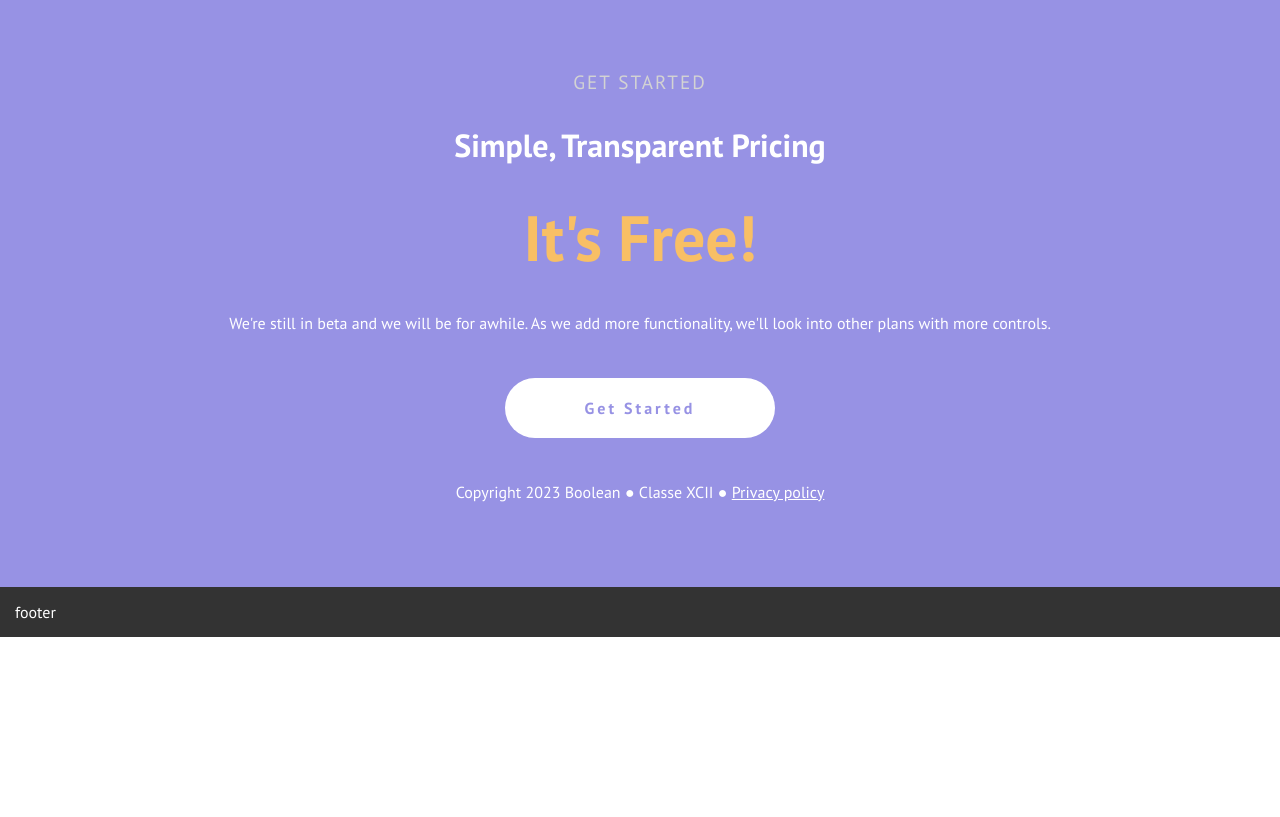
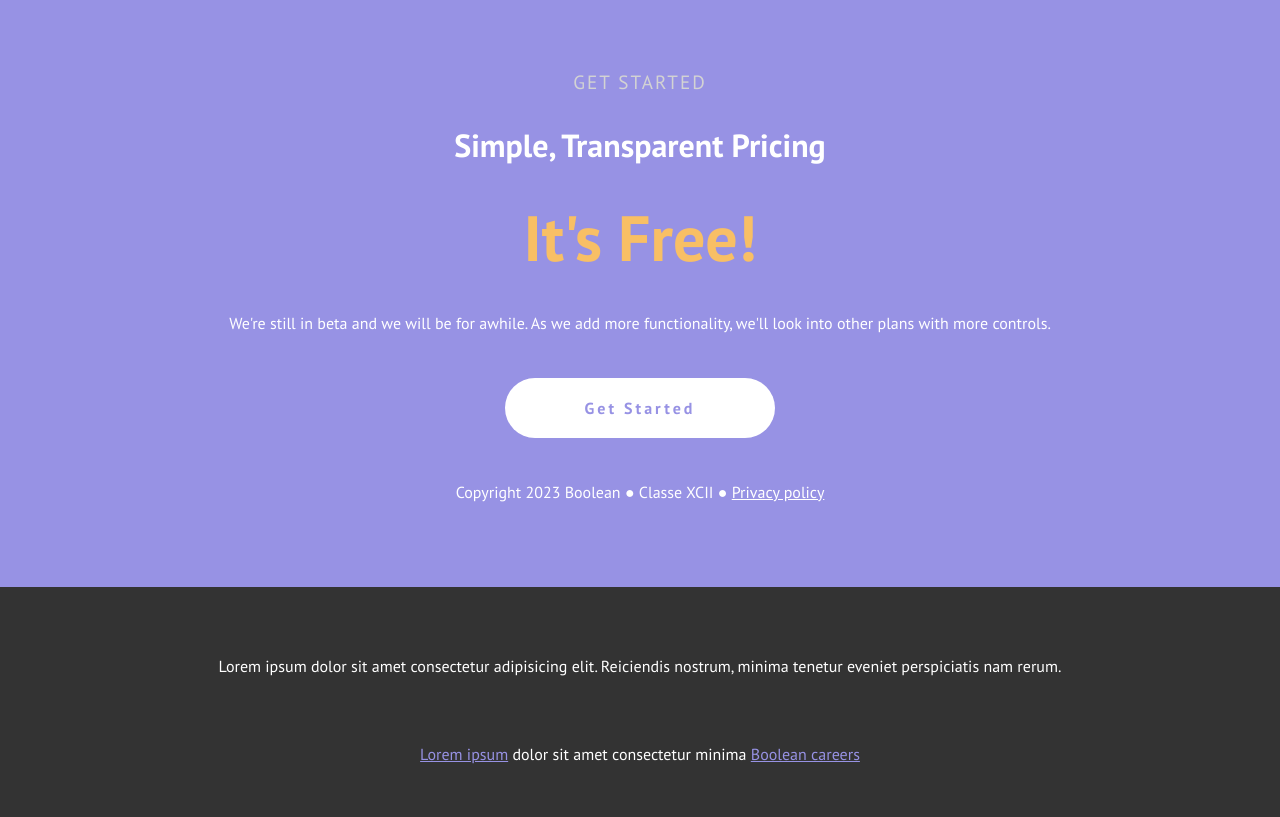
Before and after one commit to nicolozibra1/htmlcss-responsive-layout, a plain HTML site: page index.html in a window 1280 px wide. Shown: the part 9803-10620 px from the top of the page. Before the commit the page ends 10440 px from the top, so only its background shows below. Drawn offline with Linux system fonts and the light colour scheme.

Commit message:
add-footer

```diff
--- a/css/style.css
+++ b/css/style.css
@@ -267,10 +267,15 @@ h2{
 .privacy{
     color: var(--light-color);
 }
+
 /* FOOTER */
 footer{
     background-color: var(--dark-color);
     color: var(--light-color);
+    padding: 20px 20px;
+}
+#a-foot{
+    color: var(--primary-color);
 }
 
 /* RESPONSIVE */
--- a/index.html
+++ b/index.html
@@ -188,8 +188,9 @@
     </main>
 
     <footer>
-        <div class="container">
-            footer
+        <div class="container text-center">
+            <p>Lorem ipsum dolor sit amet consectetur adipisicing elit. Reiciendis nostrum, minima tenetur eveniet perspiciatis nam rerum.</p>
+            <p class="credits"><a id="a-foot" href="#">Lorem ipsum</a> dolor sit amet consectetur minima <a id="a-foot" href="#">Boolean careers</a></p>
         </div>
     </footer>
 
```
